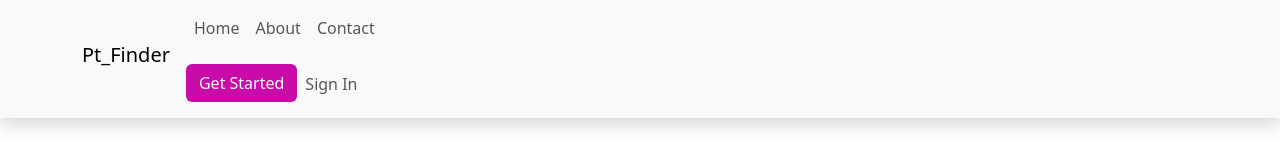
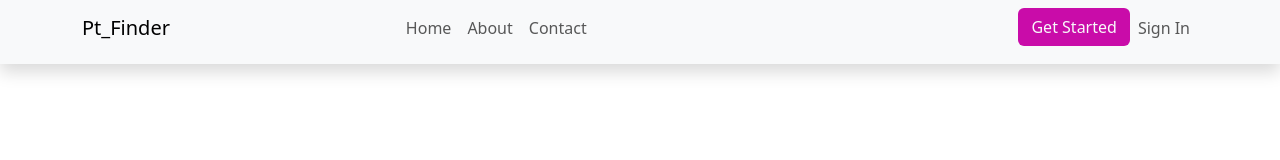
Before and after one commit to PinoyCoder29/Pt_Finder, a Next.js app: page / in a window 1280 px wide. Shown: the top 160 px of the page. Built offline with nearby package versions, Linux system fonts and the light colour scheme.

Commit message:
update main header

```diff
--- a/src/components/layout/main/MainHeader.tsx
+++ b/src/components/layout/main/MainHeader.tsx
@@ -7,27 +7,27 @@ export default function MainHeader() {
         <div className="container">
           <h1 className="navbar-brand">Pt_Finder</h1>
 
-          {/* Toggle button for offcanvas */}
           <button
             className="navbar-toggler"
             type="button"
             data-bs-toggle="offcanvas"
-            data-bs-target="#offcanvasWithBothOptions"
-            aria-controls="offcanvasWithBothOptions"
+            data-bs-target="#offcanvasScrolling"
+            aria-controls="offcanvasScrolling"
           >
             <span className="navbar-toggler-icon"></span>
           </button>
 
-          {/* Offcanvas menu (with both scrolling & backdrop) */}
           <div
-            className="offcanvas offcanvas-start" style={{width:'50%'}}
+            className="offcanvas offcanvas-start"
+            style={{ width: "50%" }}
             data-bs-scroll="true"
+            data-bs-backdrop="false"
             tabIndex={-1}
-            id="offcanvasWithBothOptions"
-            aria-labelledby="offcanvasWithBothOptionsLabel"
+            id="offcanvasScrolling"
+            aria-labelledby="offcanvasScrollingLabel"
           >
             <div className="offcanvas-header">
-              <h5 className="offcanvas-title" id="offcanvasWithBothOptionsLabel">
+              <h5 className="offcanvas-title" id="offcanvasScrollingLabel">
                 Menu
               </h5>
               <button
@@ -37,40 +37,36 @@ export default function MainHeader() {
                 aria-label="Close"
               ></button>
             </div>
-            <div className="offcanvas-body d-flex flex-column text-center">
-              {/* Left links */}
-              <ul className="navbar-nav mb-3">
+            <div className="offcanvas-body">
+              <ul className="navbar-nav mx-auto d-flex text-center mb-2">
                 <li className="nav-item">
-                  <Link href="/" className="nav-link" data-bs-dismiss="offcanvas">
+                  <Link href="/" className="nav-link">
                     Home
                   </Link>
                 </li>
                 <li className="nav-item">
-                  <Link href="/about" className="nav-link" data-bs-dismiss="offcanvas">
+                  <Link href="/about" className="nav-link">
                     About
                   </Link>
                 </li>
                 <li className="nav-item">
-                  <Link href="/contact" className="nav-link" data-bs-dismiss="offcanvas">
+                  <Link href="/contact" className="nav-link">
                     Contact
                   </Link>
                 </li>
               </ul>
-
-              {/* Right links */}
-              <ul className="navbar-nav">
-                <li className="nav-item mb-2">
+              <ul className="navbar-nav ms-auto text-center">
+                <li className="nav-item">
                   <Link
-                    href="/auth/signUp"
-                    className="btn text-light w-100"
+                    href="auth/signUp"
+                    className="btn text-light"
                     style={{ backgroundColor: "#c90ca9ff" }}
-                    data-bs-dismiss="offcanvas"
                   >
                     Get Started
                   </Link>
                 </li>
                 <li className="nav-item">
-                  <Link href="/signIn" className="nav-link" data-bs-dismiss="offcanvas">
+                  <Link href="/signIn" className="nav-link">
                     Sign In
                   </Link>
                 </li>
```
